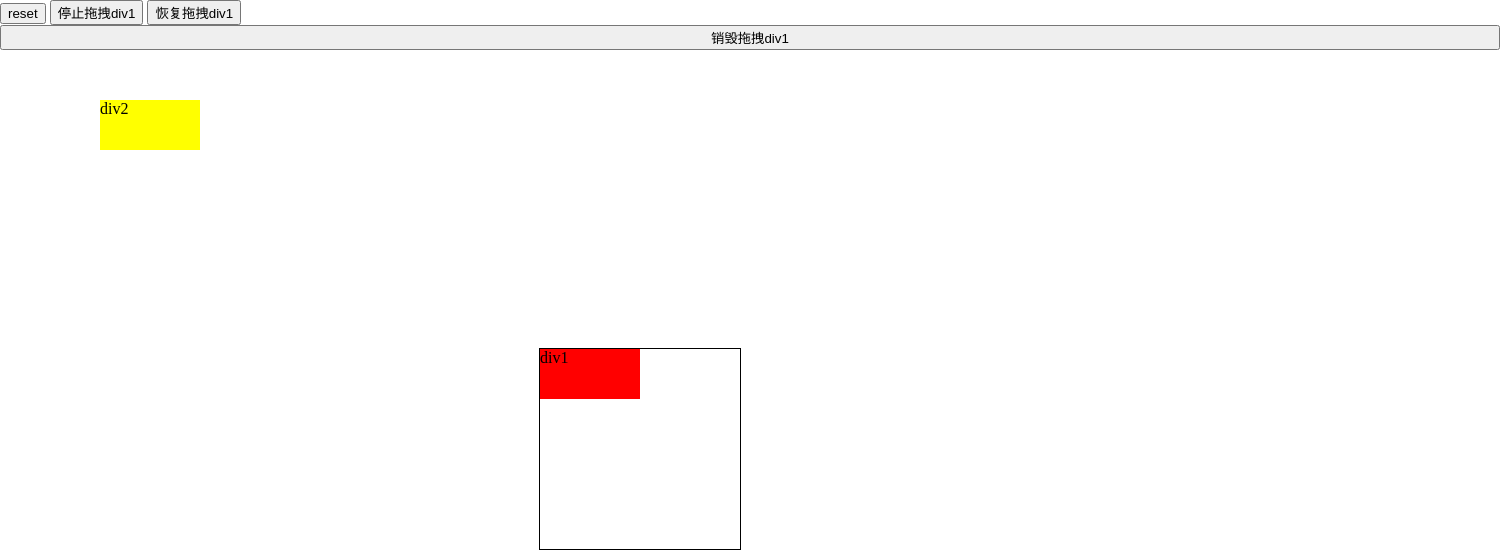
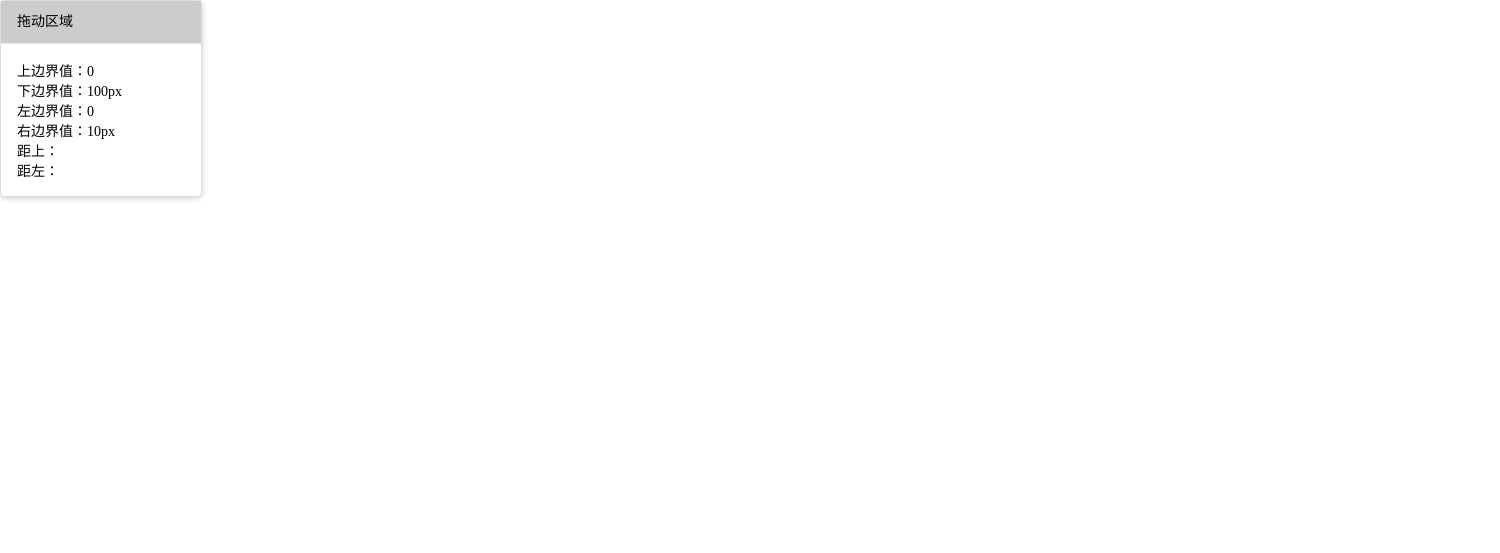
Before and after one commit to travelclover/ddrag, a website: page index.html in a window 1280 px wide. Shown: the whole page, 1500 px wide, since content can reach past the window. Drawn offline with Linux system fonts and the light colour scheme.

Commit message:
update index.html

```diff
--- a/index.html
+++ b/index.html
@@ -1,110 +1,80 @@
 <!DOCTYPE html>
 <html lang="en">
+
 <head>
   <meta charset="UTF-8">
-  <meta content="width=device-width, height=device-height, initial-scale=1.0, maximum-scale=1.0, user-scalable=0" name="viewport">
-  <title>dragTest</title>
-  <style>
-    body{
+  <meta name="viewport" content="width=device-width, initial-scale=1.0">
+  <meta http-equiv="X-UA-Compatible" content="ie=edge">
+  <title>ddrag example</title>
+  <style lang="">
+    * {
       margin: 0;
+      padding: 0;
     }
-    .div1, .div2{
-      background: red;
-      width: 100px;
-      height: 50px;
+
+    .card {
+      box-shadow: 0 1px 6px rgba(0, 0, 0, .2);
+      border-color: #eee;
+      border: 1px solid #dddee1;
+      background: #fff;
+      border-radius: 4px;
+      font-size: 14px;
+      position: relative;
+      width: 200px;
     }
-    .table{
-      width: 200px;
-      height: 200px;
-      border: 1px solid #000;
-      margin: 100px auto;
-      position: relative;
+
+    .title {
+      border-bottom: 1px solid #e9eaec;
+      padding: 14px 16px;
+      line-height: 1;
+      background: #ccc;
+    }
+
+    .content {
+      padding: 16px;
     }
   </style>
 </head>
+
 <body>
-  <button onclick="reset()">reset</button>
-  <button onclick="stopDrag()">停止拖拽div1</button>
-  <button onclick="continueDrag()">恢复拖拽div1</button>
-  <button onclick="destroy()" style="width:1500px;">销毁拖拽div1</button>
 
-  <br>
-  <br>
-  <br>
-  <br>
-  <br>
-  <br>
-  <br>
-  <br>
-  <br>
-  <br>
-  <br>
-  <br>
-  <div class="table">
-    <div class="div1">div1</div>
+  <div class="card" id="div1">
+    <div class="title" id="div1_title">
+      <p>拖动区域</p>
     </div>
-  <div class="div2" style="background: yellow;">div2</div>
-  <br>
-  <br>
-  <br>
+    <div class="content">
+      <p>上边界值：<span id="div1_marginTop">0</span></p>
+      <p>下边界值：<span id="div1_marginBottom">100px</span></p>
+      <p>左边界值：<span id="div1_marginLeft">0</span></p>
+      <p>右边界值：<span id="div1_marginRight">10px</span></p>
+      <p>距上：<span id="div1_top"></span></p>
+      <p>距左：<span id="div1_left"></span></p>
+    </div>
+  </div>
 
   <script src="./ddrag.js"></script>
   <script>
-  // 解决在移动端拖拽DOM对象时页面上下滑动的问题
-  document.addEventListener('touchmove', function (e) {
-    e.preventDefault();
-  })
-
+    var div1_top = document.getElementById('div1_top');
+    var div1_left = document.getElementById('div1_left');
     var div1 = new Ddrag({
-    el: '.div1',
+      el: '#div1_title',
+      targetEl: '#div1',
       cursor: 'pointer',
       marginLeft: '0',
       marginTop: '0',
-    marginRight: '0',
-    // marginRight: '-99999999',
-    // marginBottom: '-99999999',
+      marginRight: '10px',
+      marginBottom: '100px',
       afterDrag: function () {
-      console.log(div1.top)
-      console.log(div1.left)
+        div1_top.innerText = div1.top + 'px';
+        div1_left.innerText = div1.left + 'px';
       },
       draging: function (event) {
         // console.log(event)
+        div1_top.innerText = div1.top + 'px';
+        div1_left.innerText = div1.left + 'px';
       }
     })
-
-  var div2 = new Ddrag({
-    el: '.div2',
-    left: 100,
-    top: 100
-  })
-
-  function reset () {
-    div1.set({
-      left: 'center',
-      top: 'middle',
-      afterDrag: function (e) {
-        console.log('afterDrag已改变')
-        console.log(e)
-      },
-      draging: null
-    })
-  }
-
-  function stopDrag () {
-    div1.set({
-      stop: true
-    })
-  }
-
-  function continueDrag () {
-    div1.set({
-      stop: false
-    })
-  }
-
-  function destroy () {
-    div1.destroy(true)
-  }
   </script>
 </body>
+
 </html>
```
Lines whose indentation alone changed are shown as unchanged.
